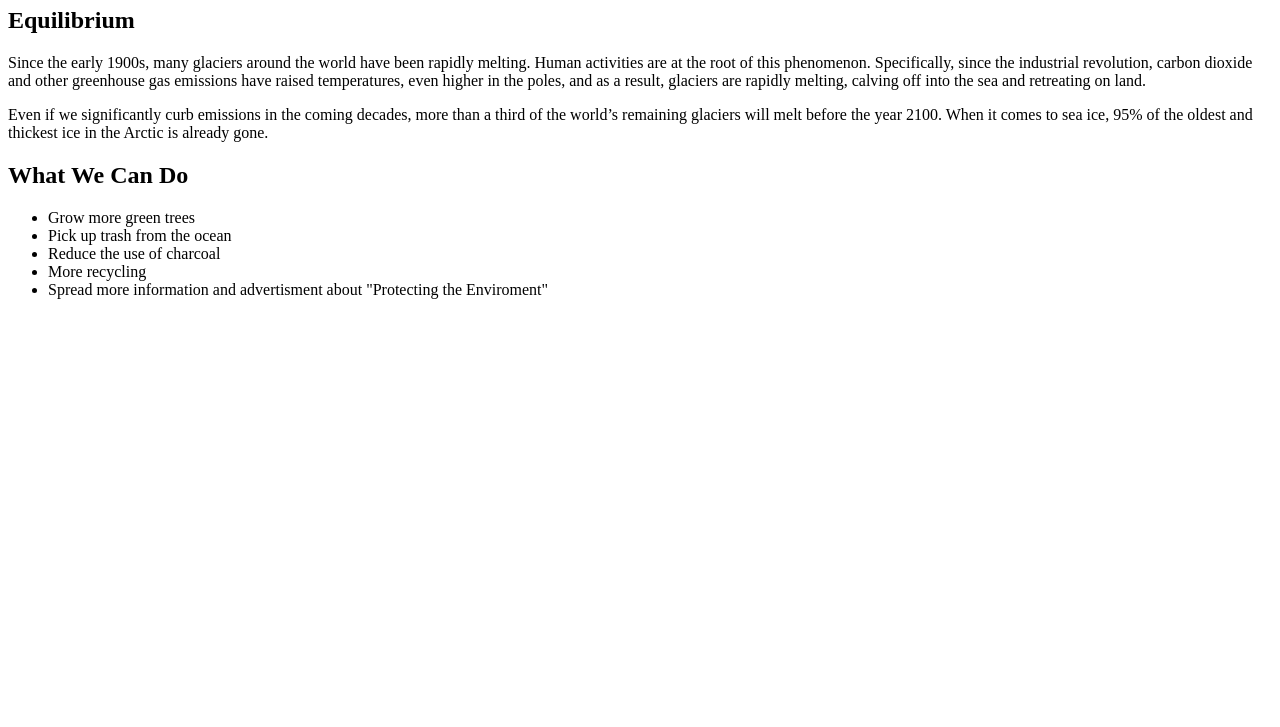
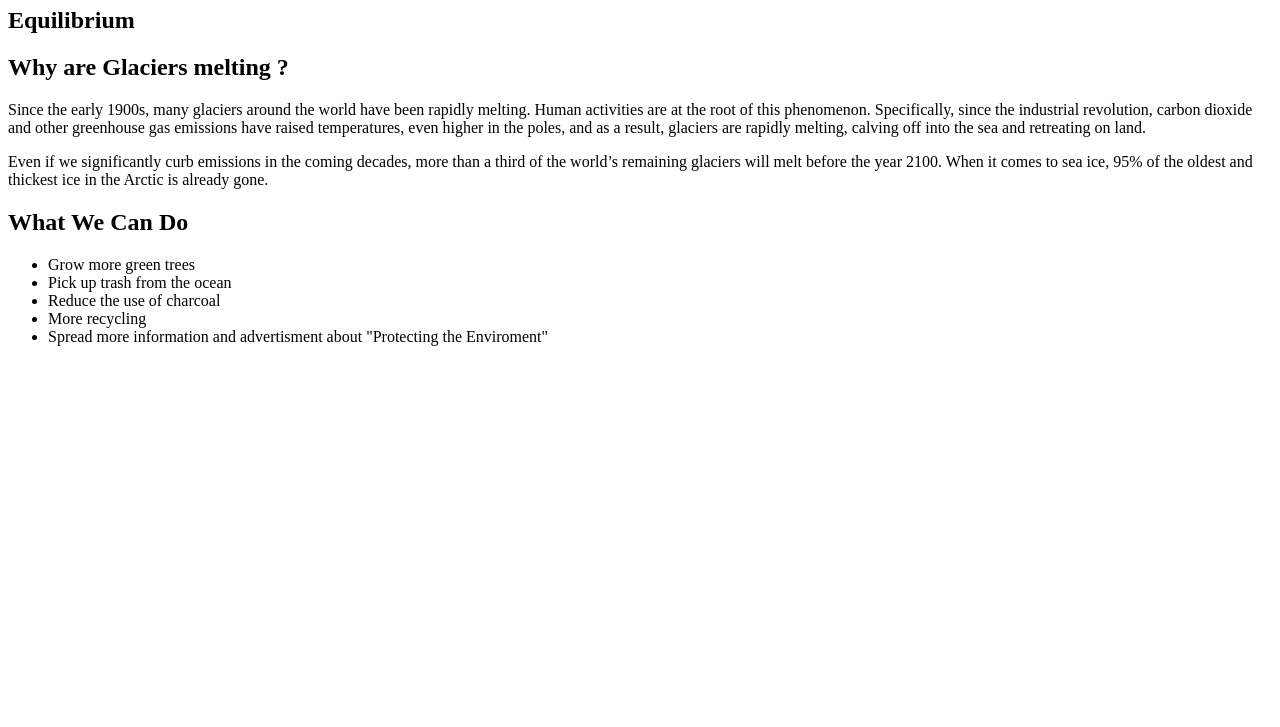
Before and after one commit to WillNguyen99/BreakTheIce, a plain HTML site: page index.html in a window 1280 px wide. Shown: the part 73-800 px from the top of the page. Drawn offline with Linux system fonts and the light colour scheme.

Commit message:
Update index.html

```diff
--- a/index.html
+++ b/index.html
@@ -8,6 +8,7 @@
 <body>
      <h1> Ice Breaker</h1>
     <h2> Equilibrium</h2>
+    <h2> Why are Glaciers melting ? </h2>
     <p> Since the early 1900s, many glaciers around the world have been rapidly melting.
          Human activities are at the root of this phenomenon. Specifically, since the
          industrial revolution, carbon dioxide and other greenhouse gas emissions have
```
